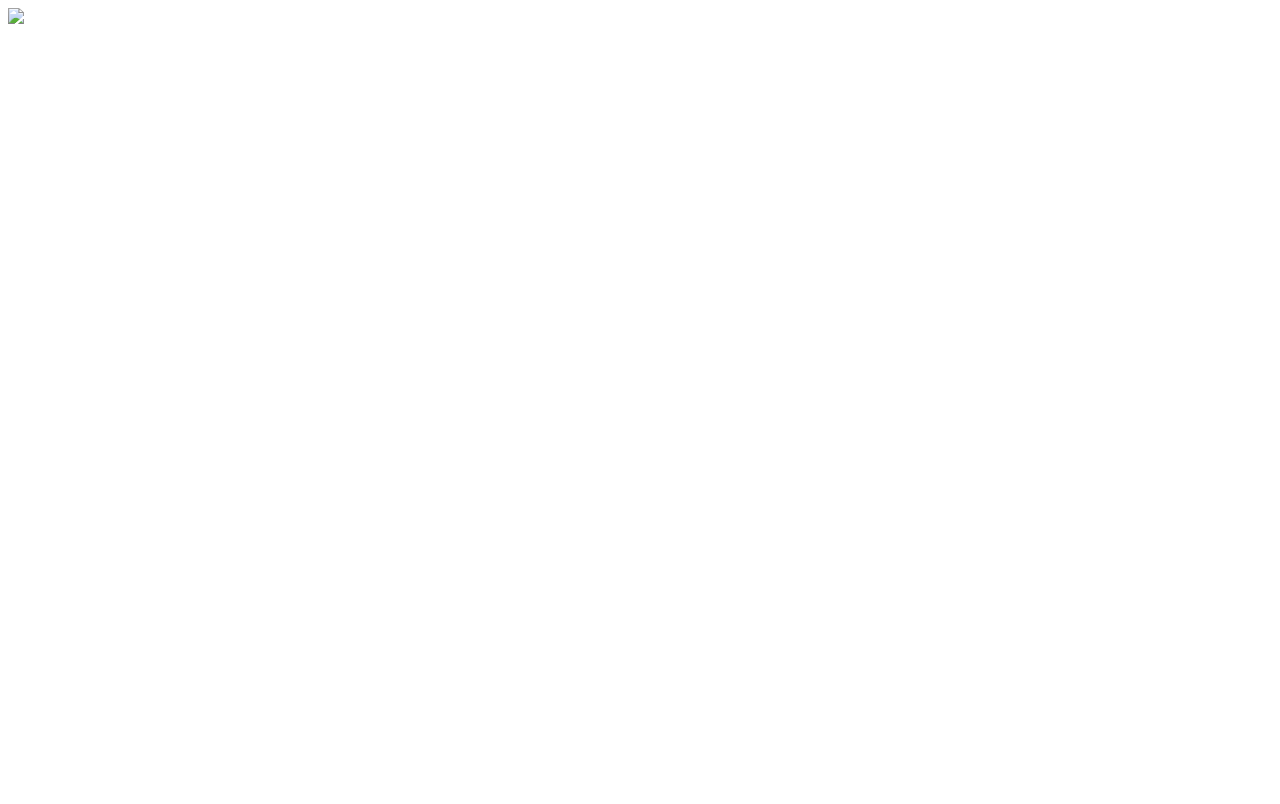
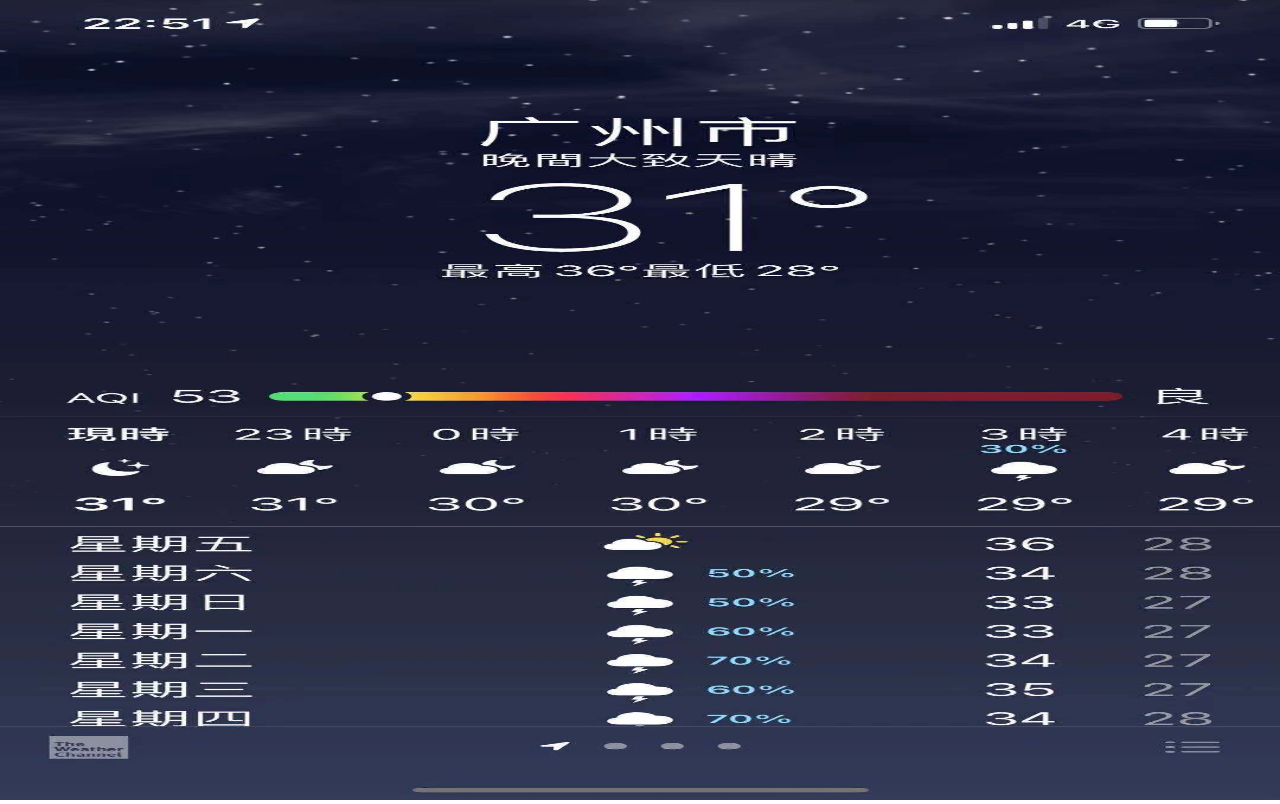
Before and after one commit to nakoerciyuan/page, a plain HTML site: page index.html in a window 1280 px wide. Drawn offline with Linux system fonts and the light colour scheme.

Commit message:
Update index.html

```diff
--- a/index.html
+++ b/index.html
@@ -7,8 +7,8 @@
   <meta name="viewport" content="width=device-width, initial-scale=1.0">
   <title>nakonako</title>
 </head>
-<body>
-    <img src="./img.jpg">
+<body style='margin:0px'>
+    <img src="./img1.jpg" style="height:100vh;width:100vw">
 </body>
 
 </html>
```
